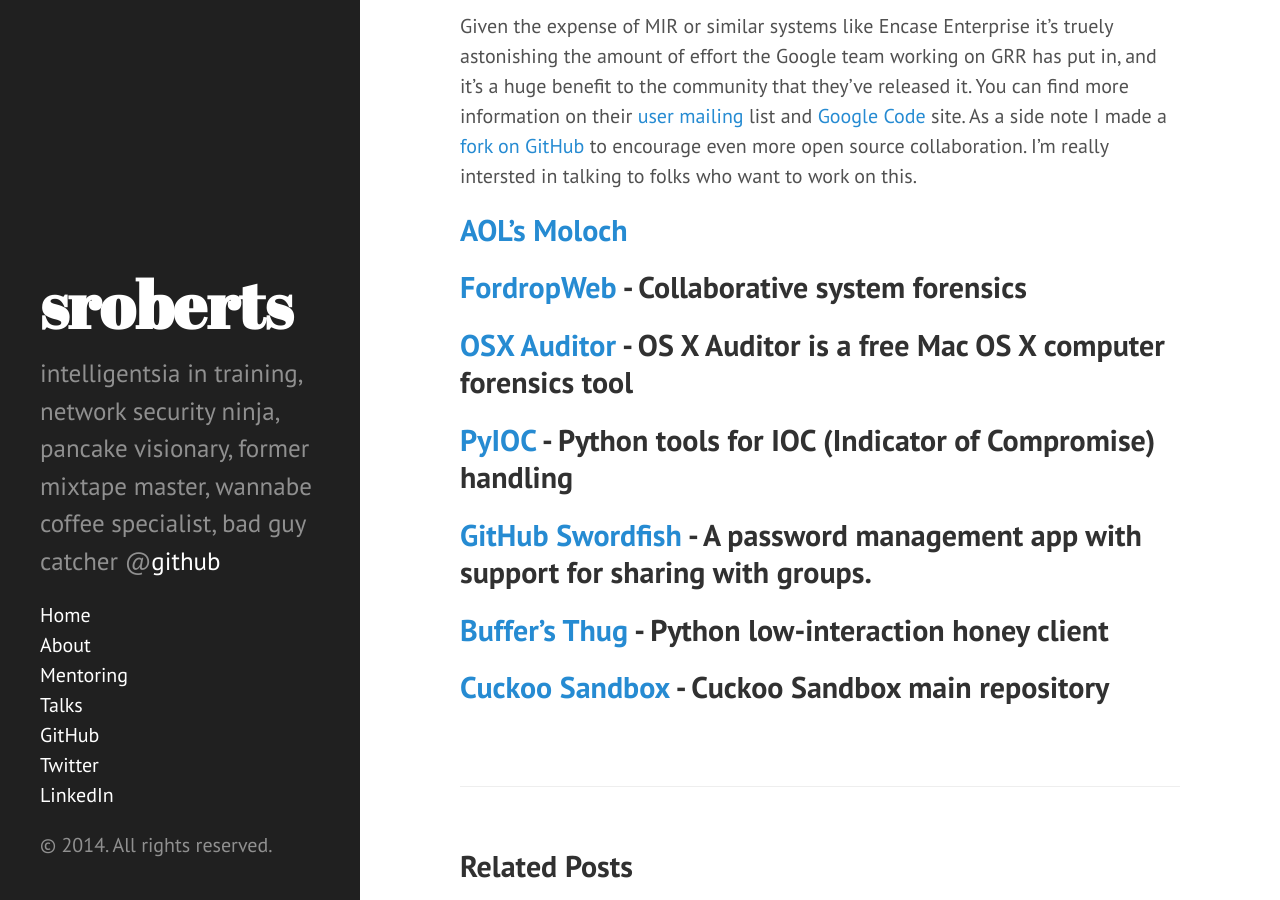
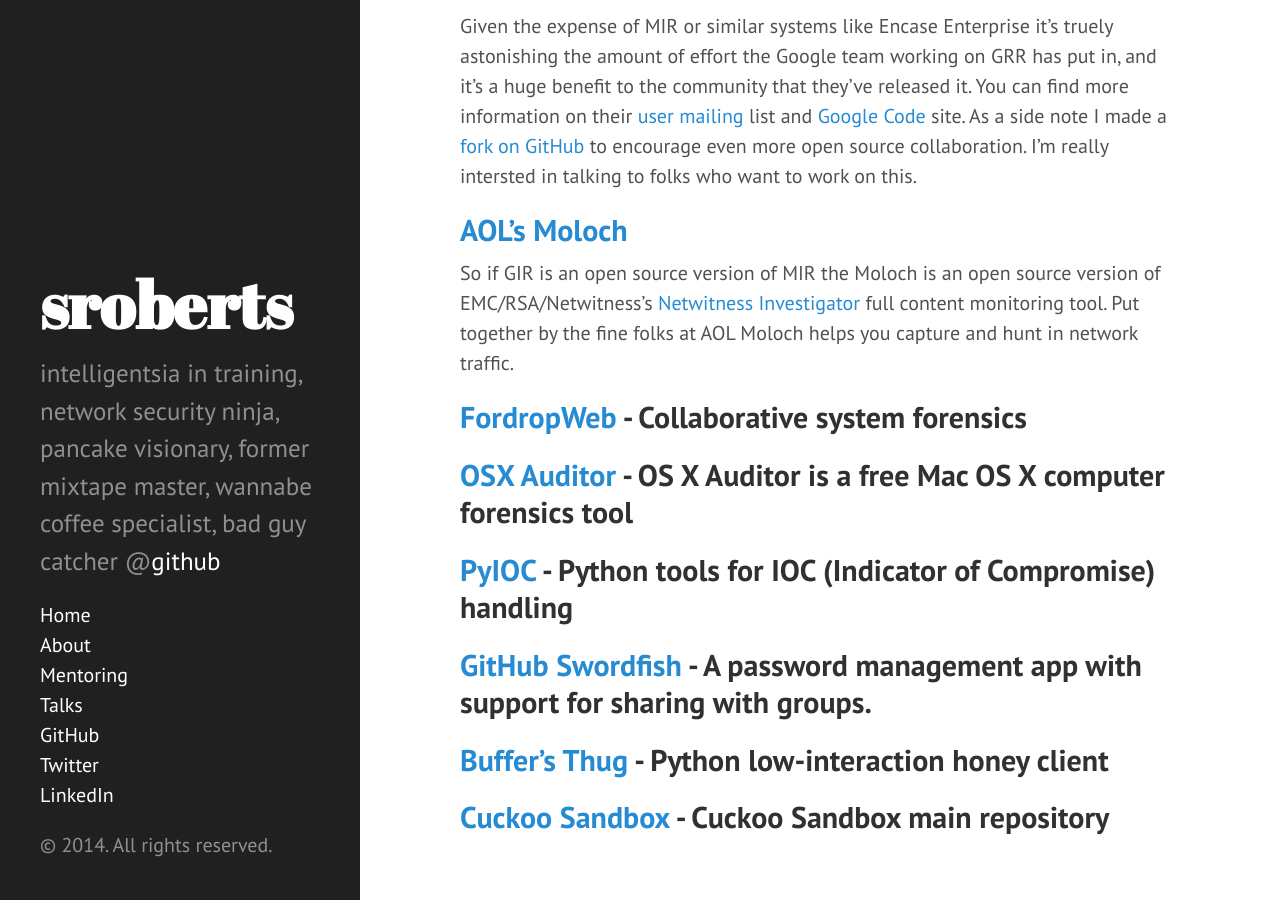
Before and after one commit to sroberts/sroberts.github.io, a Jekyll site: the page built from _posts/2014-01-18-my-favorite-oss-security-projects.md, in a window 1280 px wide and 900 px high, scrolled down 687 px. Built offline with Jekyll 4.4.1, drawn with Linux system fonts in a browser that asks for light colours; Markdown is read by kramdown in place of the engine named in the settings.

Commit message:
added moloch sectoin

```diff
--- a/_posts/2014-01-18-my-favorite-oss-security-projects.md
+++ b/_posts/2014-01-18-my-favorite-oss-security-projects.md
@@ -15,6 +15,8 @@
 Given the expense of MIR or similar systems like Encase Enterprise it's truely astonishing the amount of effort the Google team working on GRR has put in, and it's a huge benefit to the community that they've released it. You can find more information on their [user mailing](https://groups.google.com/forum/#!forum/grr-users) list and [Google Code](https://code.google.com/p/grr/) site. As a side note I made a [fork on GitHub](https://github.com/grr-hackers/grr) to encourage even more open source collaboration. I'm really intersted in talking to folks who want to work on this.
 
 ## [AOL's Moloch](https://github.com/aol/moloch)
+So if GIR is an open source version of MIR the Moloch is an open source version of EMC/RSA/Netwitness's [Netwitness Investigator](http://www.emc.com/security/rsa-netwitness.htm) full content monitoring tool. Put together by the fine folks at AOL Moloch helps you capture and hunt in network traffic.
+
 ## [FordropWeb](https://github.com/berggren/fordropweb) - Collaborative system forensics
 ## [OSX Auditor](https://github.com/jipegit/OSXAuditor) - OS X Auditor is a free Mac OS X computer forensics tool
 ## [PyIOC](https://github.com/jeffbryner/pyioc) - Python tools for IOC (Indicator of Compromise) handling
```
